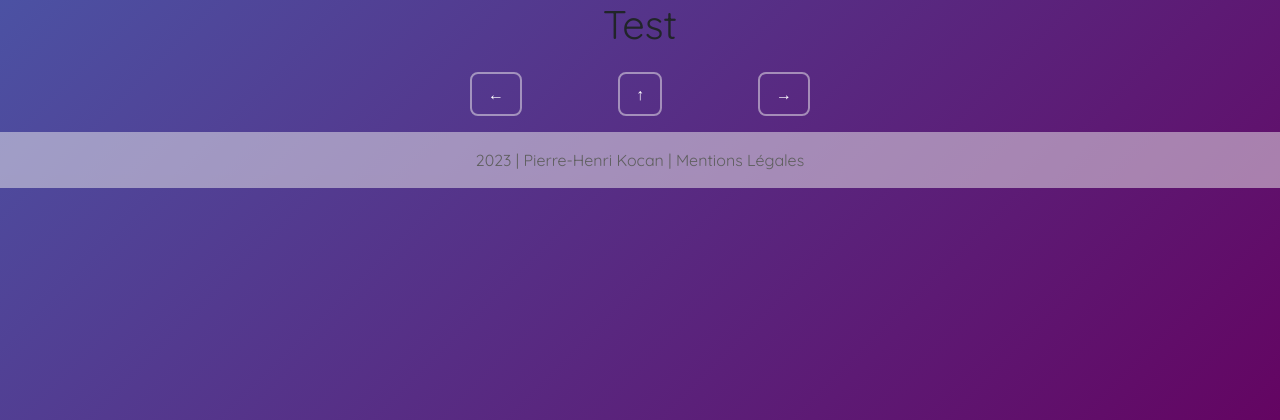
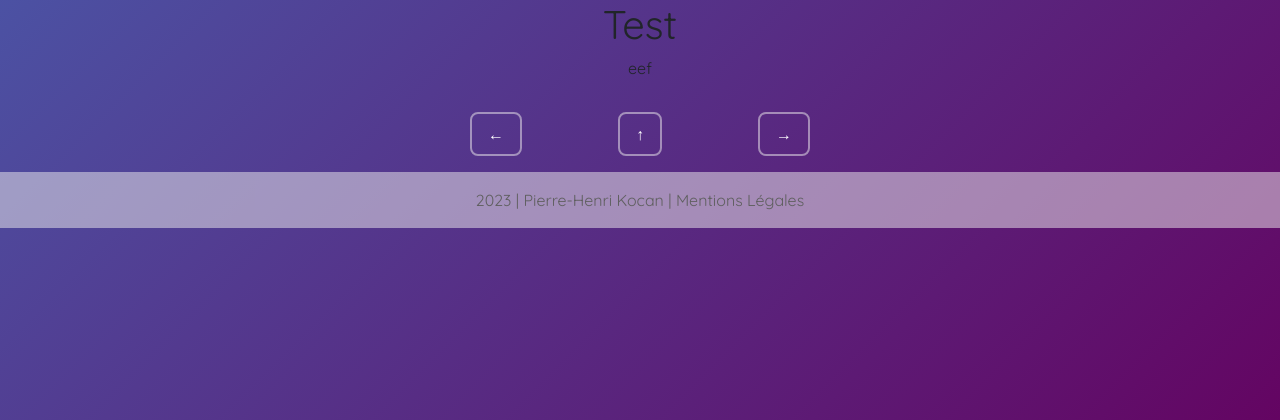
Before and after one commit to Pierre-Henri-Kocan/CV-en-ligne, a PHP site: page /index.php?page=realisation in a window 1280 px wide; the page is wider, and only the part inside the window is pictured. Shown: the part 80-500 px from the top of that part. Run offline with PHP 8.4, Linux system fonts and the light colour scheme; some libraries are stand-ins or nearby versions.

Commit message:
realisation template updated

```diff
--- a/php/inc/templates/realisation.tpl.php
+++ b/php/inc/templates/realisation.tpl.php
@@ -1,6 +1,6 @@
 <h1>Test</h1>
 
-
+<p>eef</p>
 
 
 <div class="pagination">
```
